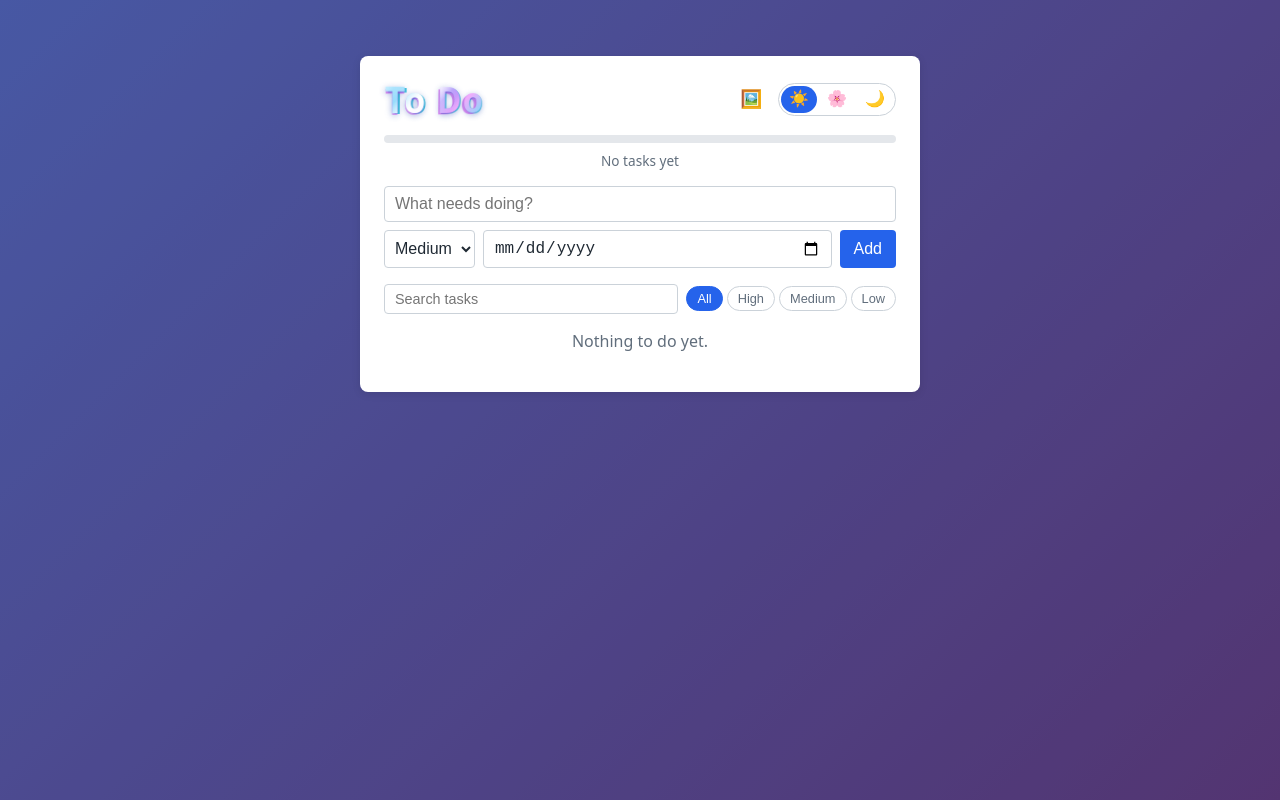
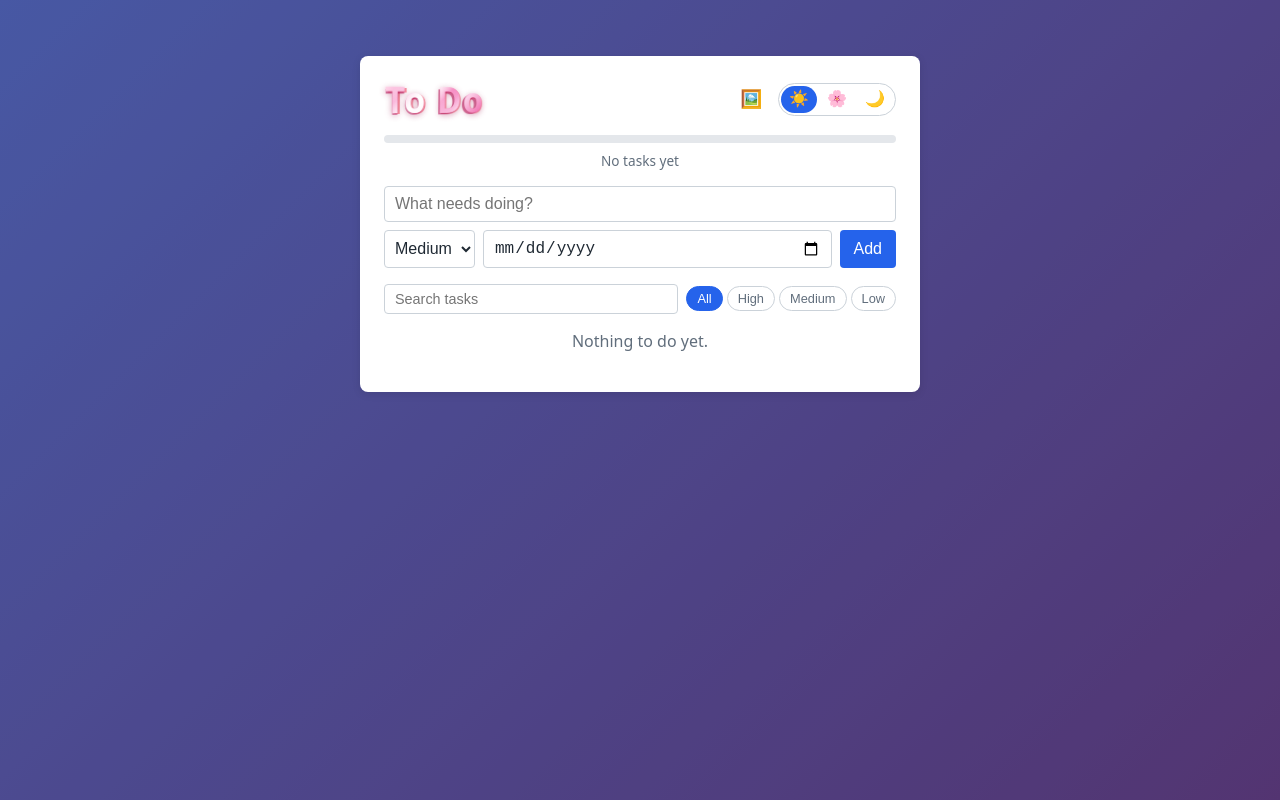
Before and after one commit to lightbaud/todo-sep2026, a plain HTML site: page index.html in a window 1280 px wide. Drawn offline with Linux system fonts and the light colour scheme.

Commit message:
Make the crystal heading pink (v1.6)
Co-Authored-By: Claude Sonnet 5 <noreply@anthropic.com>

```diff
--- a/style.css
+++ b/style.css
@@ -155,11 +155,11 @@ h1.crystal span {
   color: transparent;
   background:
     linear-gradient(115deg, transparent 35%, rgba(255, 255, 255, 0.95) 48%, transparent 60%) 0 0 / 250% 100% no-repeat,
-    linear-gradient(135deg, #e0f7ff 0%, #7dd3fc 22%, #ffffff 38%, #a78bfa 55%, #f0abfc 72%, #67e8f9 100%);
+    linear-gradient(135deg, #ffe4ef 0%, #f9a8d4 22%, #ffffff 38%, #f472b6 55%, #fbcfe8 72%, #ec4899 100%);
   -webkit-background-clip: text;
   background-clip: text;
   animation: crystalTurn 8s ease-in-out infinite, crystalGlint 4s ease-in-out infinite;
-  filter: drop-shadow(0 2px 3px rgba(30, 64, 175, 0.45));
+  filter: drop-shadow(0 2px 3px rgba(157, 23, 77, 0.45));
 }
 
 h1.crystal::before,
@@ -173,13 +173,13 @@ h1.crystal::after {
 }
 
 h1.crystal::before {
-  color: #06b6d4;
+  color: #fb7185;
   opacity: 0.75;
   animation: crystalTurnBack1 8s ease-in-out infinite;
 }
 
 h1.crystal::after {
-  color: #d946ef;
+  color: #be185d;
   opacity: 0.6;
   animation: crystalTurnBack2 8s ease-in-out infinite;
 }
```
Also changed, not shown: 1 other file.
